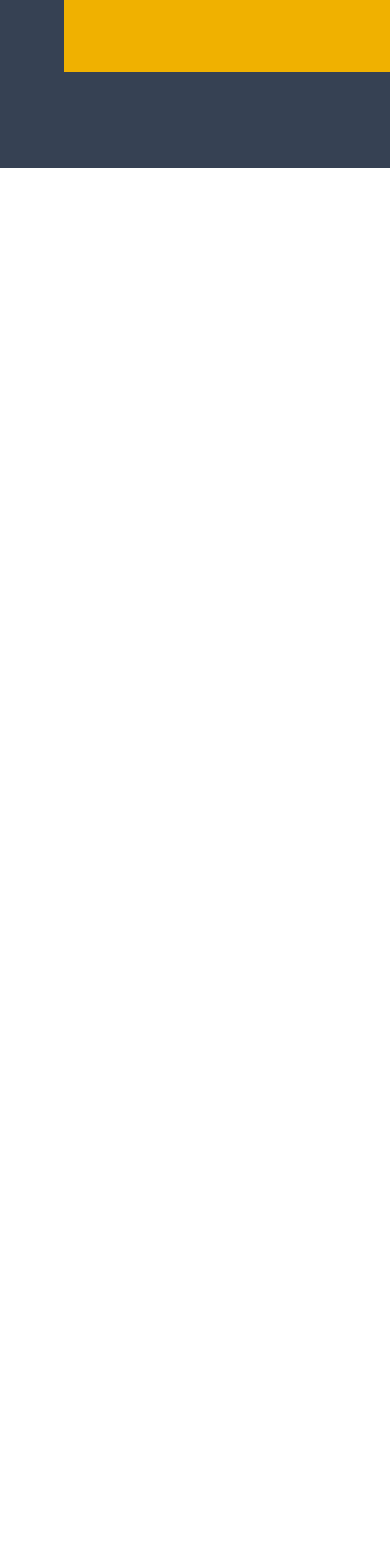
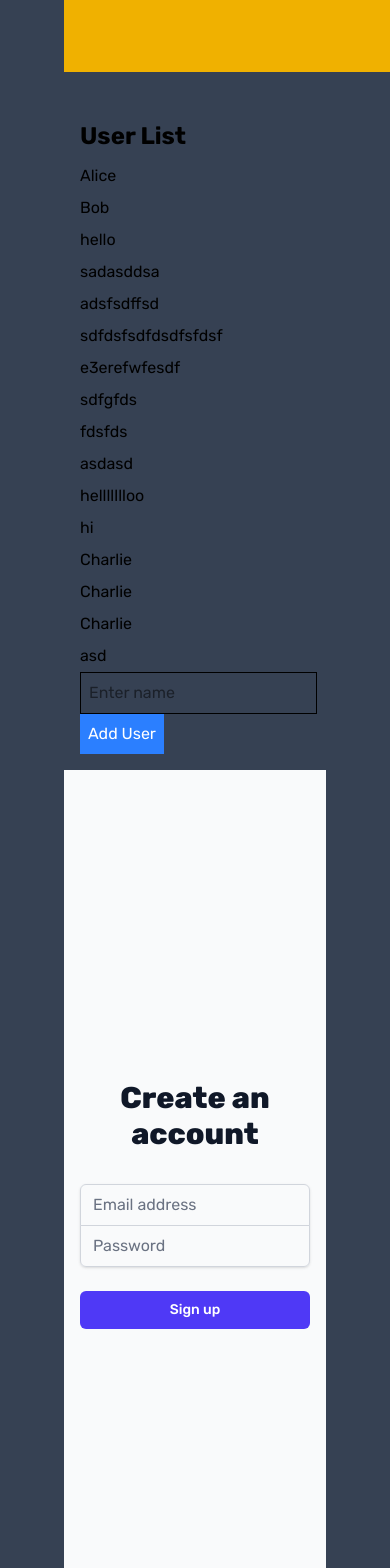
Before and after one commit to FirstP0P/assets_creation, a React (Vite) app: page / in a window 390 px wide. Shown: the part 1000-2568 px from the top of the page. Before the commit the page ends 1168 px from the top, so only its background shows below. Built offline with nearby package versions, Linux system fonts and the light colour scheme; no server answers; data requests are answered from the project's data file.

Commit message:
Firebase signup section created

```diff
--- /dev/null
+++ b/db.json
@@ -0,0 +1,68 @@
+{
+  "users": [
+    {
+      "id": "1",
+      "name": "Alice"
+    },
+    {
+      "id": "2",
+      "name": "Bob"
+    },
+    {
+      "id": "7973",
+      "name": "hello"
+    },
+    {
+      "id": "01d7",
+      "name": "sadasddsa"
+    },
+    {
+      "id": "c3b5",
+      "name": "adsfsdffsd"
+    },
+    {
+      "id": "b4c7",
+      "name": "sdfdsfsdfdsdfsfdsf"
+    },
+    {
+      "id": "63e8",
+      "name": "e3erefwfesdf"
+    },
+    {
+      "id": "e16f",
+      "name": "sdfgfds"
+    },
+    {
+      "id": "1ff2",
+      "name": "fdsfds"
+    },
+    {
+      "id": "208a",
+      "name": "asdasd"
+    },
+    {
+      "id": "eef5",
+      "name": "hellllllloo"
+    },
+    {
+      "id": "b090",
+      "name": "hi"
+    },
+    {
+      "id": "b10d",
+      "name": "Charlie"
+    },
+    {
+      "id": "951e",
+      "name": "Charlie"
+    },
+    {
+      "id": "0477",
+      "name": "Charlie"
+    },
+    {
+      "id": "fed2",
+      "name": "asd"
+    }
+  ]
+}
--- /dev/null
+++ b/firebase.ts
@@ -0,0 +1,45 @@
+// src/firebase.ts
+import { initializeApp } from "firebase/app";
+import {
+  getAuth,
+  createUserWithEmailAndPassword,
+  UserCredential,
+} from "firebase/auth";
+
+const firebaseConfig = {
+  apiKey: import.meta.env.VITE_API_KEY,
+  authDomain: import.meta.env.VITE_AUTH_DOMAIN,
+  projectId: import.meta.env.VITE_PROJECT_ID,
+  storageBucket: import.meta.env.VITE_STORAGE_BUCKET,
+  messagingSenderId: import.meta.env.VITE_MESSAGING_SENDER_ID,
+  appId: import.meta.env.VITE_APP_ID,
+  measurementId: import.meta.env.VITE_MEASUREMENT_ID,
+};
+
+const app = initializeApp(firebaseConfig);
+export const auth = getAuth(app);
+
+// Define the return type explicitly
+type SignUpResult =
+  | { success: true; user: UserCredential["user"] }
+  | { success: false; error: string };
+
+export const signUp = async (
+  email: string,
+  password: string
+): Promise<SignUpResult> => {
+  try {
+    const userCredential = await createUserWithEmailAndPassword(
+      auth,
+      email,
+      password
+    );
+    return { success: true, user: userCredential.user };
+  } catch (error: any) {
+    return { success: false, error: "Signup failed: " + error.message };
+  }
+};
+
+export const email = "";
+export const password = "";
+export const submit = null;
--- a/index.html
+++ b/index.html
@@ -12,6 +12,7 @@
       href="https://fonts.googleapis.com/icon?family=Material+Symbols+Outlined"
       rel="stylesheet"
     />
+    <script type="module" src="firebase.ts" defer></script>
     <meta name="viewport" content="width=device-width, initial-scale=1.0" />
     <title>Vite + React + TS</title>
   </head>
--- /dev/null
+++ b/server.js
@@ -0,0 +1,28 @@
+import express, { json } from "express";
+const app = express();
+const port = 3001;
+
+app.use(json());
+
+let users = [
+  { id: 1, name: "Alice" },
+  { id: 2, name: "Bob" },
+];
+
+// ✅ GET Request - Fetch All Users
+app.get("/users", (req, res) => {
+  res.json(users);
+  console.log("Hello");
+});
+
+// ✅ POST Request - Add a New User
+app.post("/users", (req, res) => {
+  const newUser = { id: users.length + 1, name: req.body.name };
+  users.push(newUser);
+  res.status(201).json(newUser);
+  console.log("Hello POST");
+});
+
+app.listen(port, () => {
+  console.log(`Example app listening on port ${port}`);
+});
--- /dev/null
+++ b/src/components/API.tsx
@@ -0,0 +1,67 @@
+import { useEffect, useState } from "react";
+
+// Define a User type
+interface User {
+  id: number;
+  name: string;
+}
+
+function API() {
+  const [users, setUsers] = useState<User[]>([]);
+  const [name, setName] = useState<string>("");
+
+  // ✅ Fetch Data (GET)
+  useEffect(() => {
+    fetch("http://localhost:3001/users")
+      .then((res) => res.json())
+      .then((data: User[]) => setUsers(data)) // Type assertion
+      .catch((err) => console.error("Error fetching users:", err));
+  }, []);
+
+  // ✅ Send Data (POST)
+  const addUser = () => {
+    if (!name.trim()) return;
+
+    const newUser: Omit<User, "id"> = { name };
+
+    fetch("http://localhost:3001/users", {
+      method: "POST",
+      headers: { "Content-Type": "application/json" },
+      body: JSON.stringify(newUser),
+    })
+      .then((res) => res.json())
+      .then((createdUser: User) => setUsers([...users, createdUser]))
+      .catch((err) => console.error("Error adding user:", err));
+
+    setName(""); // Clear input after submission
+  };
+
+  return (
+    <div className="p-4">
+      <h1 className="text-2xl font-bold">User List</h1>
+
+      {/* Display Users */}
+      <ul className="mt-2">
+        {users.map((user) => (
+          <li key={user.id} className="py-1">
+            {user.name}
+          </li>
+        ))}
+      </ul>
+
+      {/* Input & Button */}
+      <input
+        type="text"
+        value={name}
+        onChange={(e) => setName(e.target.value)}
+        placeholder="Enter name"
+        className="border p-2 mr-2"
+      />
+      <button onClick={addUser} className="bg-blue-500 text-white p-2">
+        Add User
+      </button>
+    </div>
+  );
+}
+
+export default API;
--- /dev/null
+++ b/src/components/Login.tsx
@@ -0,0 +1,86 @@
+// src/Signup.tsx
+import React, { useState, FormEvent } from "react";
+import { signUp } from "../../firebase";
+
+const Signup: React.FC = () => {
+  const [email, setEmail] = useState<string>("");
+  const [password, setPassword] = useState<string>("");
+  const [error, setError] = useState<string | null>(null);
+
+  const handleSubmit = async (e: FormEvent<HTMLFormElement>) => {
+    e.preventDefault();
+    setError(null);
+    const result = await signUp(email, password);
+    if (result.success) {
+      alert("Signup successful! User: " + result.user.email);
+      console.log("Email:", email);
+      console.log("Password:", password);
+    } else {
+      setError(result.error);
+    }
+  };
+
+  return (
+    <div className="min-h-screen flex items-center justify-center bg-gray-50 py-12 px-4 sm:px-6 lg:px-8">
+      <div className="max-w-md w-full space-y-8">
+        <div>
+          <h2 className="mt-6 text-center text-3xl font-extrabold text-gray-900">
+            Create an account
+          </h2>
+        </div>
+        <form className="mt-8 space-y-6" onSubmit={handleSubmit}>
+          <div className="rounded-md shadow-sm -space-y-px">
+            <div>
+              <label htmlFor="email-address" className="sr-only">
+                Email address
+              </label>
+              <input
+                id="email-address"
+                name="email"
+                type="email"
+                autoComplete="email"
+                required
+                className="appearance-none rounded-none relative block w-full px-3 py-2 border border-gray-300 placeholder-gray-500 text-gray-900 rounded-t-md focus:outline-none focus:ring-indigo-500 focus:border-indigo-500 focus:z-10 sm:text-sm"
+                placeholder="Email address"
+                value={email}
+                onChange={(e: React.ChangeEvent<HTMLInputElement>) =>
+                  setEmail(e.target.value)
+                }
+              />
+            </div>
+            <div>
+              <label htmlFor="password" className="sr-only">
+                Password
+              </label>
+              <input
+                id="password"
+                name="password"
+                type="password"
+                autoComplete="new-password"
+                required
+                className="appearance-none rounded-none relative block w-full px-3 py-2 border border-gray-300 placeholder-gray-500 text-gray-900 rounded-b-md focus:outline-none focus:ring-indigo-500 focus:border-indigo-500 focus:z-10 sm:text-sm"
+                placeholder="Password"
+                value={password}
+                onChange={(e: React.ChangeEvent<HTMLInputElement>) =>
+                  setPassword(e.target.value)
+                }
+              />
+            </div>
+          </div>
+          {error && <p className="text-red-500 text-sm text-center">{error}</p>}
+          <div>
+            <button
+              id="submit"
+              type="submit"
+              className="group relative w-full flex justify-center py-2 px-4 border border-transparent text-sm font-medium rounded-md text-white bg-indigo-600 hover:bg-indigo-700 focus:outline-none focus:ring-2 focus:ring-offset-2 focus:ring-indigo-500"
+            >
+              Sign up
+            </button>
+          </div>
+        </form>
+      </div>
+    </div>
+  );
+};
+
+export default Signup;
--- a/src/pages/Home.tsx
+++ b/src/pages/Home.tsx
@@ -1,3 +1,5 @@
+import API from "../components/API";
+import Login from "../components/Login";
 import Navbar from "../components/Navbar";
 import Position from "../components/Position";
 import Slider from "../components/Slider";
@@ -9,7 +11,9 @@ function Home() {
         <Navbar />
         <div className="heroSection p-[64px]">
           <Slider />
-          <Position/>
+          <Position />
+          <API />
+          <Login />
         </div>
       </div>
     </>
```
Also changed, not shown: package.json (+26 -7 lines), 1 other file (tests, documents, lock files or other folders).
